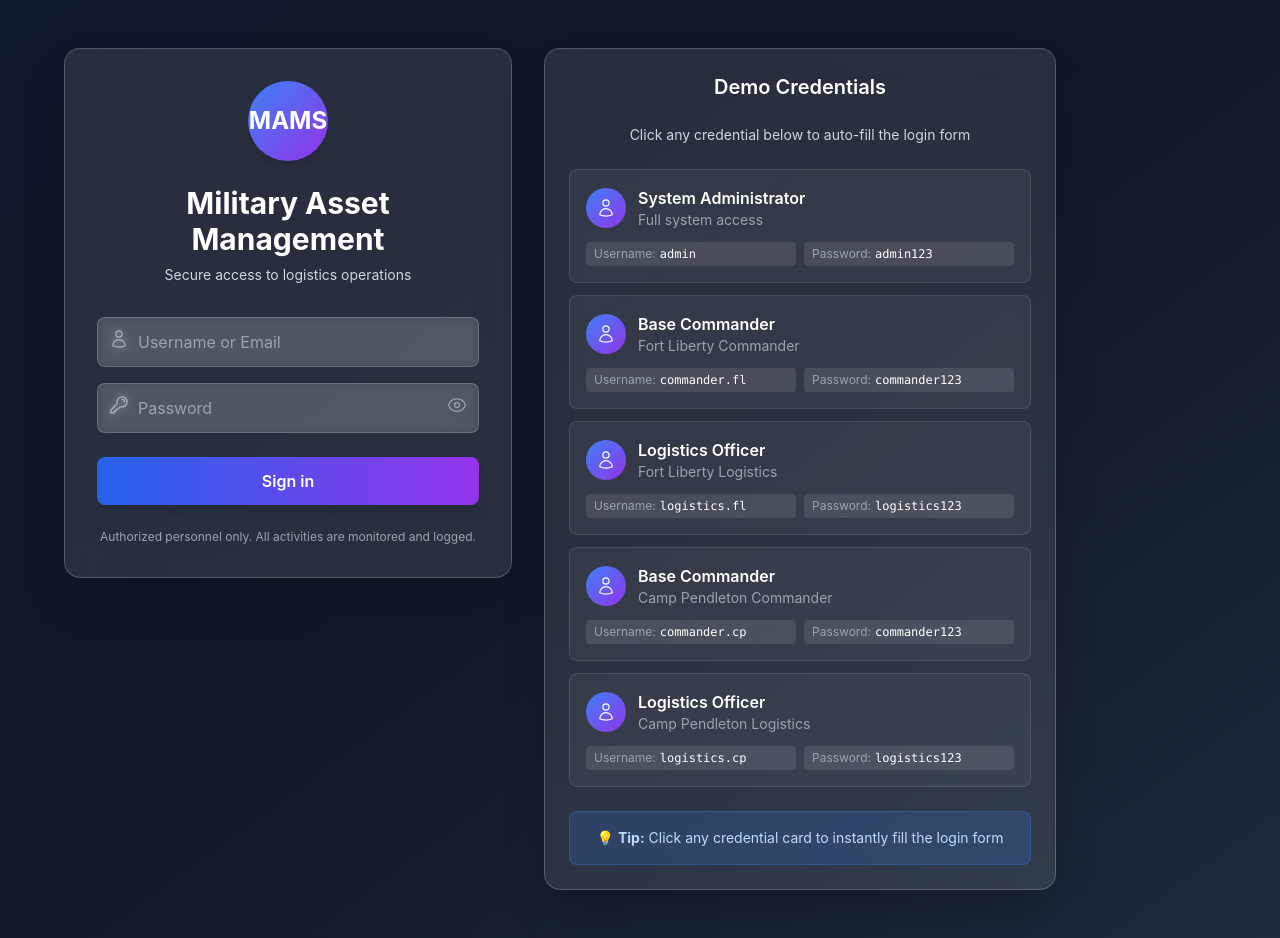
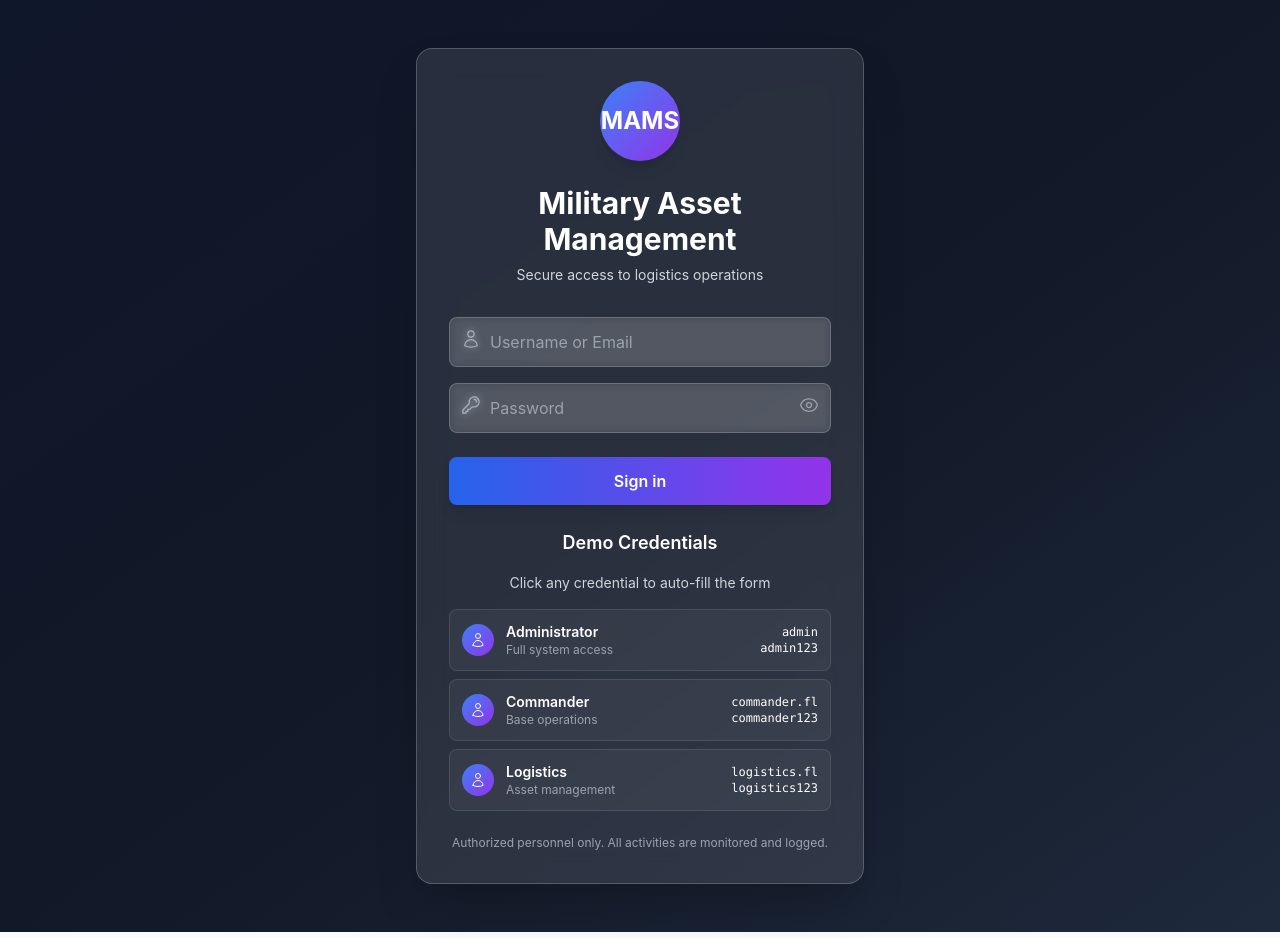
Before and after one commit to Abishekpranav-Arumugam/Military-asset, a React (Create React App) app in the folder frontend/: page /login in a window 1280 px wide. Built offline with nearby package versions, Linux system fonts and the light colour scheme.

Commit message:
initial commit-4

```diff
--- a/frontend/src/pages/Login.js
+++ b/frontend/src/pages/Login.js
@@ -18,11 +18,9 @@ const Login = () => {
 
   // Demo credentials for easy login
   const demoCredentials = [
-    { username: 'admin', password: 'admin123', role: 'System Administrator', description: 'Full system access' },
-    { username: 'commander.fl', password: 'commander123', role: 'Base Commander', description: 'Fort Liberty Commander' },
-    { username: 'logistics.fl', password: 'logistics123', role: 'Logistics Officer', description: 'Fort Liberty Logistics' },
-    { username: 'commander.cp', password: 'commander123', role: 'Base Commander', description: 'Camp Pendleton Commander' },
-    { username: 'logistics.cp', password: 'logistics123', role: 'Logistics Officer', description: 'Camp Pendleton Logistics' }
+    { username: 'admin', password: 'admin123', role: 'Administrator', description: 'Full system access' },
+    { username: 'commander.fl', password: 'commander123', role: 'Commander', description: 'Base operations' },
+    { username: 'logistics.fl', password: 'logistics123', role: 'Logistics', description: 'Asset management' }
   ];
 
   const onSubmit = async (data) => {
@@ -48,9 +46,7 @@ const Login = () => {
 
   return (
     <div className="min-h-screen bg-gradient-to-br from-slate-900 via-gray-900 to-slate-800 flex items-center justify-center py-12 px-4 sm:px-6 lg:px-8">
-      <div className="max-w-6xl w-full flex gap-8">
-        {/* Login Form - Transparent Card */}
-        <div className="flex-1 max-w-md">
+      <div className="max-w-md w-full">
         <div className="bg-white/10 backdrop-blur-lg rounded-2xl shadow-2xl border border-white/20 p-8">
           <div className="text-center mb-8">
             <div className="mx-auto h-20 w-20 bg-gradient-to-br from-blue-500 to-purple-600 rounded-full flex items-center justify-center shadow-lg">
@@ -119,7 +115,51 @@ const Login = () => {
               )}
             </button>
 
-              <div className="text-center">
+            {/* Demo Credentials Below Login Button */}
+            <div className="mt-6">
+              <h3 className="text-lg font-semibold text-white mb-4 text-center">
+                Demo Credentials
+              </h3>
+              <p className="text-sm text-gray-300 mb-4 text-center">
+                Click any credential to auto-fill the form
+              </p>
+
+              <div className="space-y-2">
+                {demoCredentials.map((cred, index) => (
+                  <div
+                    key={index}
+                    onClick={() => handleQuickLogin(cred.username, cred.password)}
+                    className="bg-white/5 hover:bg-white/10 border border-white/10 rounded-lg p-3 cursor-pointer transition-all duration-200 hover:scale-105 group"
+                  >
+                    <div className="flex items-center justify-between">
+                      <div className="flex items-center space-x-3">
+                        <div className="w-8 h-8 bg-gradient-to-br from-blue-500 to-purple-600 rounded-full flex items-center justify-center">
+                          <UserIcon className="h-4 w-4 text-white" />
+                        </div>
+                        <div>
+                          <p className="font-semibold text-white group-hover:text-blue-300 text-sm">
+                            {cred.role}
+                          </p>
+                          <p className="text-xs text-gray-400">
+                            {cred.description}
+                          </p>
+                        </div>
+                      </div>
+                      <div className="text-right">
+                        <p className="text-xs text-gray-400">
+                          <span className="text-white font-mono">{cred.username}</span>
+                        </p>
+                        <p className="text-xs text-gray-400">
+                          <span className="text-white font-mono">{cred.password}</span>
+                        </p>
+                      </div>
+                    </div>
+                  </div>
+                ))}
+              </div>
+            </div>
+
+            <div className="text-center mt-6">
               <p className="text-xs text-gray-400">
                 Authorized personnel only. All activities are monitored and logged.
               </p>
@@ -127,63 +167,6 @@ const Login = () => {
           </form>
         </div>
       </div>
-
-        {/* Demo Credentials Panel */}
-        <div className="flex-1 max-w-lg">
-          <div className="bg-white/10 backdrop-blur-lg rounded-2xl shadow-2xl border border-white/20 p-6">
-            <h3 className="text-xl font-semibold text-white mb-6 text-center">
-              Demo Credentials
-            </h3>
-            <p className="text-sm text-gray-300 mb-6 text-center">
-              Click any credential below to auto-fill the login form
-            </p>
-
-            <div className="space-y-3">
-              {demoCredentials.map((cred, index) => (
-                <div
-                  key={index}
-                  onClick={() => handleQuickLogin(cred.username, cred.password)}
-                  className="bg-white/5 hover:bg-white/10 border border-white/10 rounded-lg p-4 cursor-pointer transition-all duration-200 hover:scale-105 hover:shadow-lg group"
-                >
-                  <div className="flex items-center justify-between">
-                    <div className="flex-1">
-                      <div className="flex items-center space-x-3">
-                        <div className="w-10 h-10 bg-gradient-to-br from-blue-500 to-purple-600 rounded-full flex items-center justify-center">
-                          <UserIcon className="h-5 w-5 text-white" />
-                        </div>
-                        <div>
-                          <p className="font-semibold text-white group-hover:text-blue-300">
-                            {cred.role}
-                          </p>
-                          <p className="text-sm text-gray-400">
-                            {cred.description}
-                          </p>
-                        </div>
-                      </div>
-                      <div className="mt-3 grid grid-cols-2 gap-2 text-xs">
-                        <div className="bg-white/10 rounded px-2 py-1">
-                          <span className="text-gray-400">Username:</span>
-                          <span className="text-white ml-1 font-mono">{cred.username}</span>
-                        </div>
-                        <div className="bg-white/10 rounded px-2 py-1">
-                          <span className="text-gray-400">Password:</span>
-                          <span className="text-white ml-1 font-mono">{cred.password}</span>
-                        </div>
-                      </div>
-                    </div>
-                  </div>
-                </div>
-              ))}
-            </div>
-
-            <div className="mt-6 p-4 bg-blue-500/20 border border-blue-500/30 rounded-lg">
-              <p className="text-sm text-blue-200 text-center">
-                💡 <strong>Tip:</strong> Click any credential card to instantly fill the login form
-              </p>
-            </div>
-          </div>
-        </div>
-      </div>
     </div>
   );
 };
```
Lines whose indentation alone changed are shown as unchanged.
